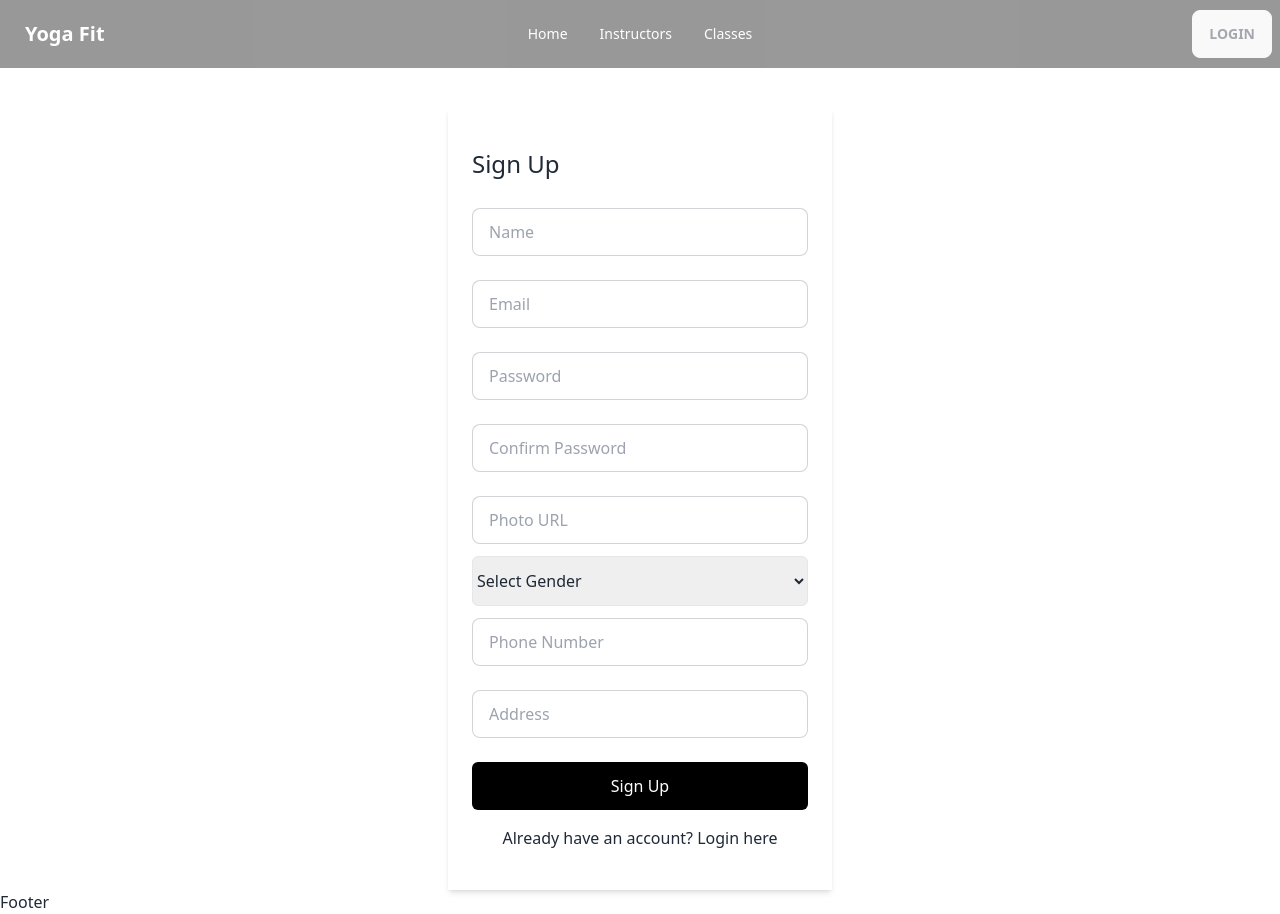
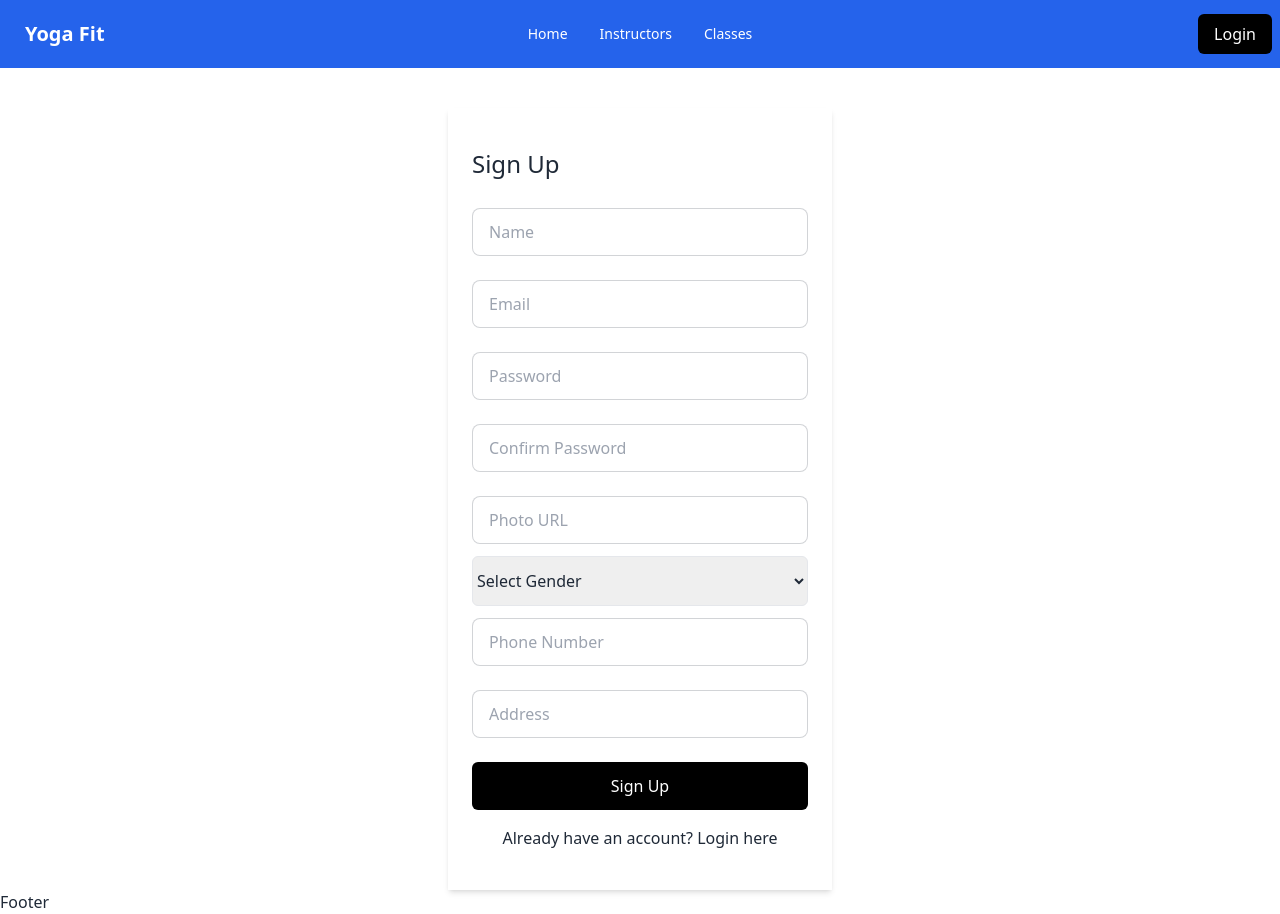
Before and after one commit to faridalam61/Yoga-Fit, a React (Vite) app: page /sign-up in a window 1280 px wide. Built offline with nearby package versions, Linux system fonts and the light colour scheme; no server answers.

Commit message:
Updated navbar

```diff
--- a/src/Components/Shared/Header/Header.jsx
+++ b/src/Components/Shared/Header/Header.jsx
@@ -1,7 +1,15 @@
-import React from "react";
-import { NavLink } from "react-router-dom";
+import React, { useContext } from "react";
+import { NavLink, useNavigate } from "react-router-dom";
+import { AuthContext } from "../../../AuthProvider/AuthProvider";
 
 function Header() {
+  const {user,logOut} = useContext(AuthContext)
+  const navigate = useNavigate()
+  const handleLogout =()=>{
+logOut()
+.then(()=>navigate('/login'))
+.catch(error => alert(error.message))
+  }
   const navItems = (
     <>
       <li>
@@ -13,10 +21,16 @@ function Header() {
       <li>
         <NavLink to="/classes">Classes</NavLink>
       </li>
+      {
+        user && <li>
+        <NavLink to="/dashboard"> Dashboard</NavLink>
+        </li>
+      }
+
     </>
   );
   return (
-    <div className="navbar bg-black opacity-40 text-white z-30">
+    <div className="navbar sticky bg-blue-600 text-white z-30">
       <div className="navbar-start">
         <div className="dropdown">
           <label tabIndex={0} className="btn btn-ghost lg:hidden">
@@ -37,7 +51,7 @@ function Header() {
           </label>
           <ul
             tabIndex={0}
-            className="menu menu-sm dropdown-content mt-3 p-2 shadow bg-base-100 rounded-box w-52"
+            className="menu menu-sm dropdown-content mt-3 p-2 shadow bg-blue-600 rounded-box w-52"
           >
             {navItems}
           </ul>
@@ -48,9 +62,9 @@ function Header() {
         <ul className="menu menu-horizontal px-1">{navItems}</ul>
       </div>
       <div className="navbar-end">
-        <NavLink to="/login" className="btn">
-          Login
-        </NavLink>
+        {
+          user ? <><img src={user.photoURL} className="w-10 rounded-full"/> <button onClick={handleLogout} className="mx-4">Logout</button></> : <><NavLink to="/login" className="bg-black py-2 px-4 rounded-md cursor-pointer"> Login </NavLink></>
+        }
       </div>
     </div>
   );
--- a/src/Pages/Login/Login.jsx
+++ b/src/Pages/Login/Login.jsx
@@ -66,14 +66,14 @@ function Login() {
         <input
           type="submit"
           value="Login"
-          className="bg-black block w-full mt-3 rounded-md text-white py-3 px-6"
+          className="bg-black block w-full cursor-pointer mt-3 rounded-md text-white py-3 px-6"
         />
       </form>
       <p className="text-center my-4">
         Don't have an account? <Link to="/sign-up">Sign Up here</Link>
       </p>
       <p className="text-center my-4 font-xl">-OR-</p>
-      <button onClick={handleGoogleLogin} className="w-full block bg-yellow-500 py-2 flex items-center gap-2 justify-center rounded-md">
+      <button onClick={handleGoogleLogin} className="w-full cursor-pointer block bg-yellow-500 py-2 flex items-center gap-2 justify-center rounded-md">
         <FaGoogle/> Login with Google
       </button>
     </div>
--- a/src/Pages/SingUp/SignUp.jsx
+++ b/src/Pages/SingUp/SignUp.jsx
@@ -129,7 +129,7 @@ function SignUp() {
         <input
           type="submit"
           value="Sign Up"
-          className="bg-black block w-full mt-3 rounded-md text-white py-3 px-6"
+          className="bg-black block w-full cursor-pointer mt-3 rounded-md text-white py-3 px-6"
         />
       </form>
       <p className="text-center my-4">
```
